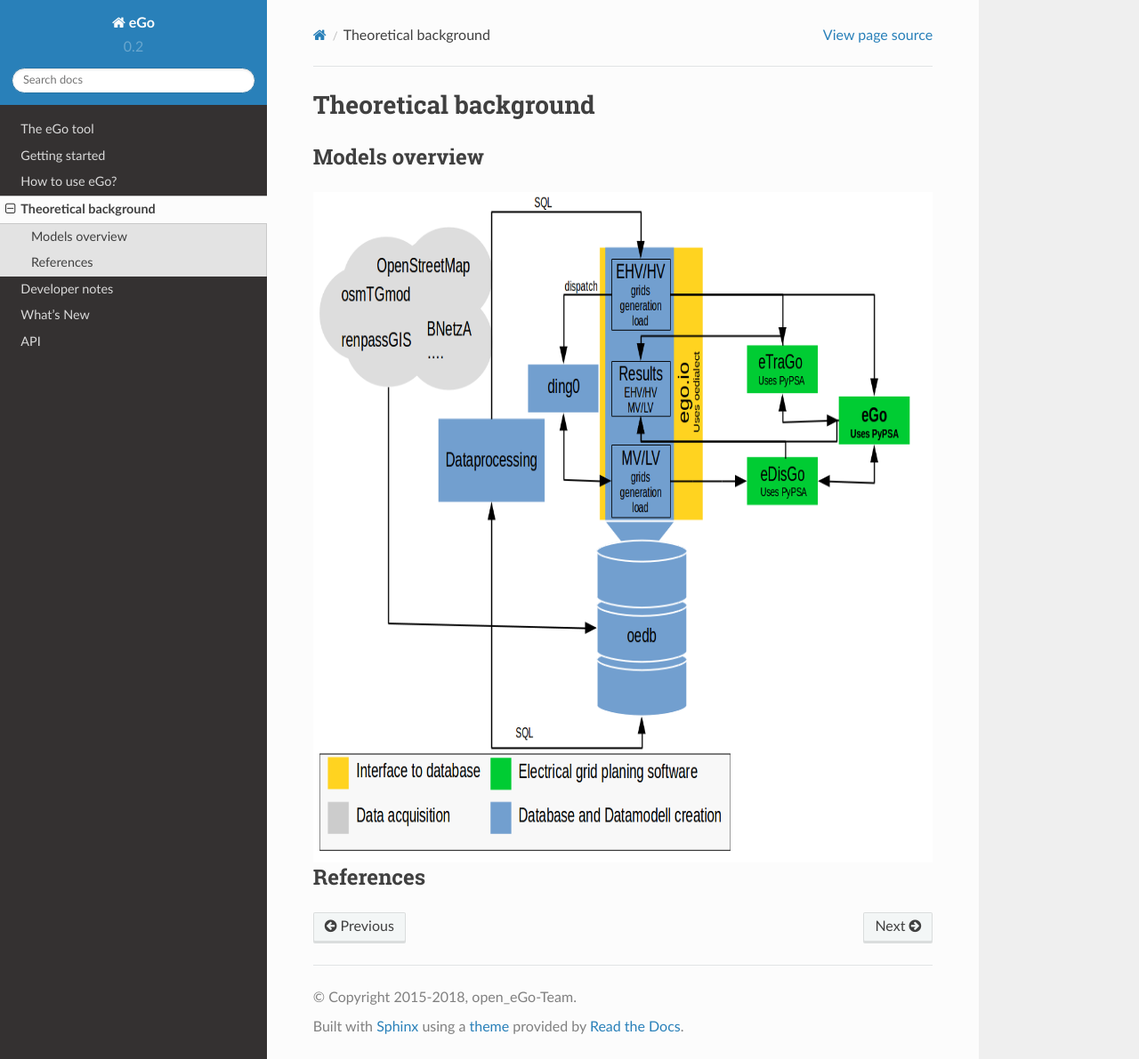
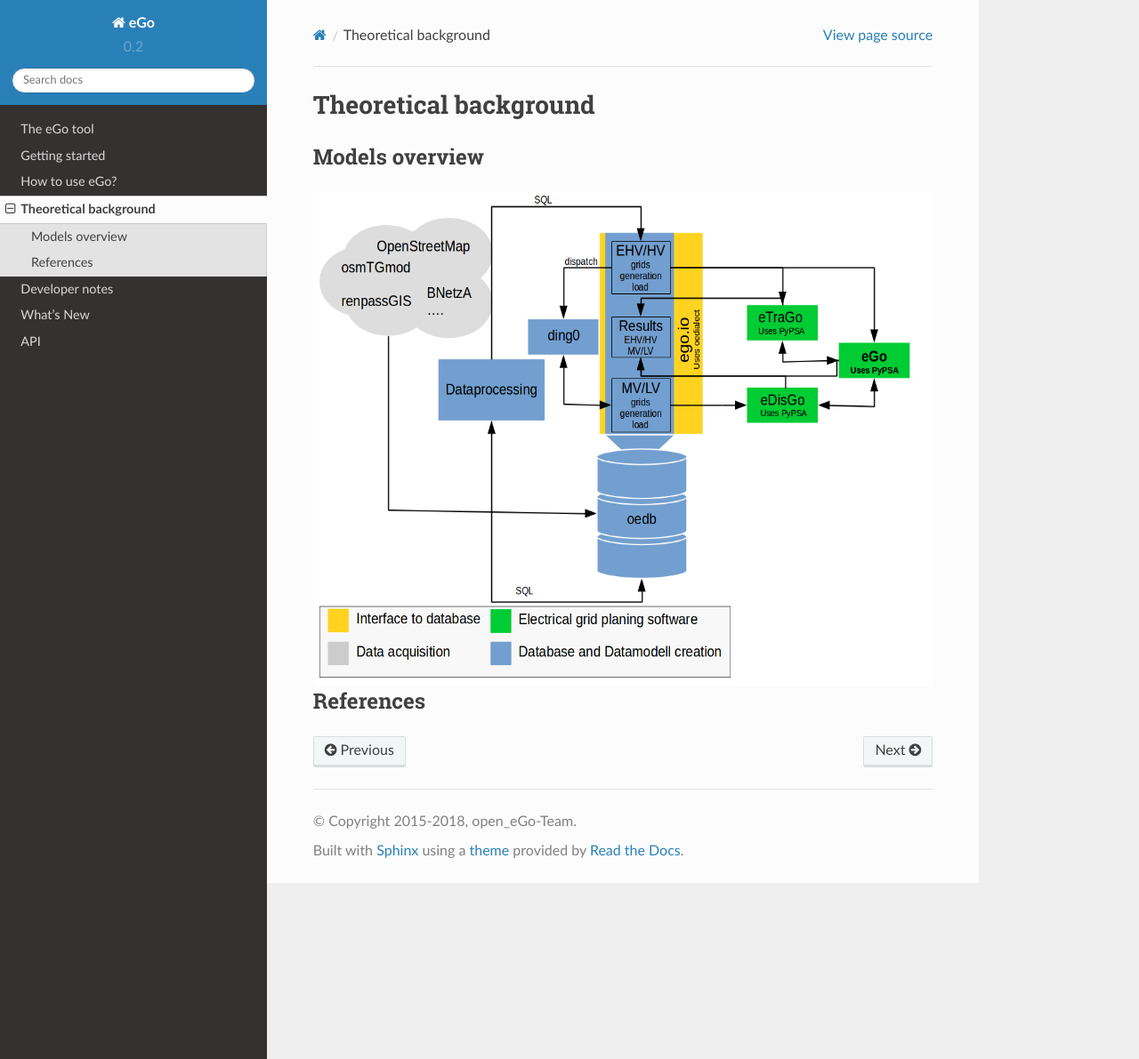
Before and after one commit to openego/eGo, a Sphinx documentation site: the page built from doc/theoretical_background.rst, in a window 1280 px wide and 1191 px high. Shown: the whole window at 89% size. Built offline with Sphinx 7.4.7 and the Read the Docs theme 2.0.0, drawn with Linux system fonts in a browser that asks for light colours; formulas are drawn with MathJax 3.

Commit message:
change of size

```diff
--- a/doc/theoretical_background.rst
+++ b/doc/theoretical_background.rst
@@ -1,6 +1,11 @@
 ======================
 Theoretical background
 ======================
+
+
+
+
+
 
 
 
@@ -11,7 +16,7 @@
 .. figure:: images/open_ego_models_overview.png
    :width: 1123px
    :height: 794px
-   :scale: 95%
+   :scale: 70%
    :alt: Overview of Models and processes which are used by eGo
    :align: center
 
```
